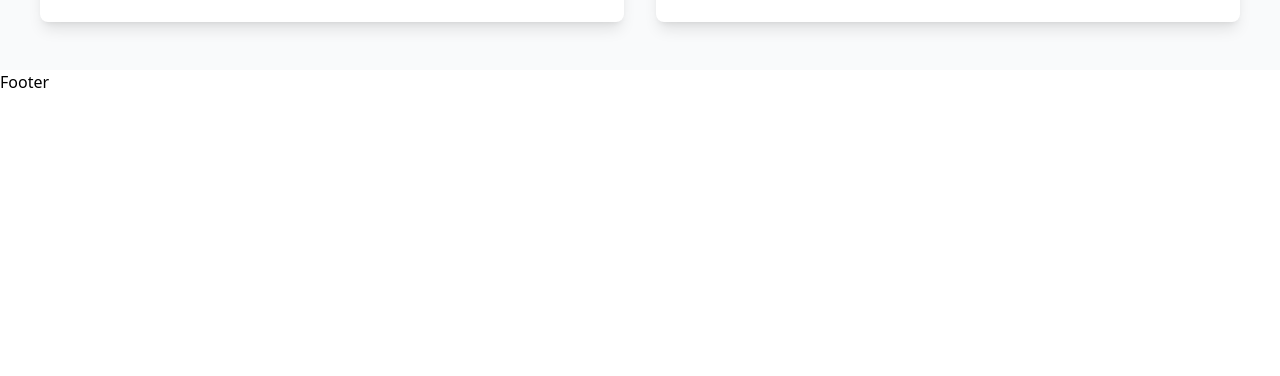
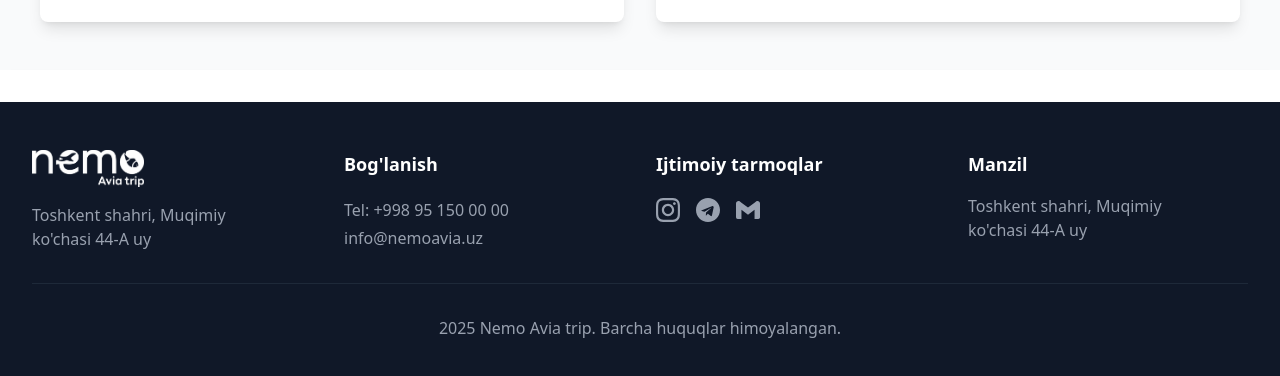
Before and after one commit to oromova/Nemo-sayt, a React (Vite) app: page / in a window 1280 px wide. Shown: the part 4933-5309 px from the top of the page. Before the commit the page ends 5027 px from the top, so only its background shows below. Built offline with nearby package versions, Linux system fonts and the light colour scheme.

Commit message:
Footer finished

```diff
--- a/src/Components/Footer/index.jsx
+++ b/src/Components/Footer/index.jsx
@@ -1,7 +1,48 @@
 import React from 'react'
+import logo from '../../assets/logo.png'
 
 export const Footer = () => {
   return (
-    <div>Footer</div>
+    <footer className='w-[full] h-fit aos-init aos-animate pt-8 shadow-lg bg-white'>
+      <div className='bg-gray-900 w-[full] text-white mx-auto px-4 sm:px-6 lg:px-8 py-12' data-aos='fade-up'>
+        <div className='grid grid-cols-1 md:grid-cols-4 gap-8'>
+          <div className='space-4'>
+            <div className='flex items-center'>
+              <img className='w-28' src={logo} alt="logo" />
+            </div>
+            <p className='text-gray-400 mt-4'>Toshkent shahri, Muqimiy <br /> ko'chasi 44-A uy</p>
+          </div>
+          <div className='space-4'>
+            <h3 className='text-lg font-semibold'>Bog'lanish</h3>
+            <div className='space-2 mt-5'>
+              <p className='text-gray-400'>Tel: +998 95 150 00 00</p>
+              <p className='text-gray-400 mt-1'>info@nemoavia.uz</p>
+            </div>
+          </div>
+          <div className='space-4'>
+            <h3 className='text-lg font-semibold'>Ijtimoiy tarmoqlar</h3>
+            <div className='flex space-x-4 text-gray-400 mt-5'>
+              <a href="https://instagram.com/nemotravel_uz" target='_blank' className='hover:text-white transition-colors'>
+              <svg class="w-6 h-6" viewBox="0 0 24 24" fill="currentColor"><path d="M12 2.163c3.204 0 3.584.012 4.85.07 3.252.148 4.771 1.691 4.919 4.919.058 1.265.069 1.645.069 4.849 0 3.205-.012 3.584-.069 4.849-.149 3.225-1.664 4.771-4.919 4.919-1.266.058-1.644.07-4.85.07-3.204 0-3.584-.012-4.849-.07-3.26-.149-4.771-1.699-4.919-4.92-.058-1.265-.07-1.644-.07-4.849 0-3.204.013-3.583.07-4.849.149-3.227 1.664-4.771 4.919-4.919 1.266-.057 1.645-.069 4.849-.069zm0-2.163c-3.259 0-3.667.014-4.947.072-4.358.2-6.78 2.618-6.98 6.98-.059 1.281-.073 1.689-.073 4.948 0 3.259.014 3.668.072 4.948.2 4.358 2.618 6.78 6.98 6.979 1.281.058 1.689.072 4.948.072 3.259 0 3.668-.014 4.948-.072 4.354-.2 6.782-2.618 6.979-6.98.059-1.28.073-1.689.073-4.948 0-3.259-.014-3.667-.072-4.947-.196-4.354-2.617-6.78-6.979-6.98-1.281-.059-1.69-.073-4.949-.073zm0 5.838c-3.403 0-6.162 2.759-6.162 6.162s2.759 6.163 6.162 6.163 6.162-2.759 6.162-6.163c0-3.403-2.759-6.162-6.162-6.162zm0 10.162c-2.209 0-4-1.79-4-4 0-2.209 1.791-4 4-4s4 1.791 4 4c0 2.21-1.791 4-4 4zm6.406-11.845c-.796 0-1.441.645-1.441 1.44s.645 1.44 1.441 1.44c.795 0 1.439-.645 1.439-1.44s-.644-1.44-1.439-1.44z"></path></svg>
+              </a>
+              <a href="https://t.me/NemoTC" target='blank' className='hover:text-white transition-colors'>
+              <svg class="w-6 h-6" viewBox="0 0 24 24" fill="currentColor"><path d="M12 0C5.373 0 0 5.373 0 12s5.373 12 12 12 12-5.373 12-12S18.627 0 12 0zm5.894 8.221l-1.97 9.28c-.145.658-.537.818-1.084.508l-3-2.21-1.446 1.394c-.14.18-.357.223-.554.223l.198-2.8 5.094-4.613c.223-.198-.054-.31-.346-.112l-6.292 3.957-2.71-.848c-.588-.183-.608-.588.124-.87l10.576-4.082c.49-.182.92.126.752.873z"></path></svg>
+              </a>
+              <a href="mailto:Info@nemoaviatrip.uz" className='hover:text-white transition-colors'>
+              <svg class="w-6 h-6" viewBox="0 0 24 24" fill="currentColor"><path d="M24 5.457v13.909c0 .904-.732 1.636-1.636 1.636h-3.819V11.73L12 16.64l-6.545-4.91v9.273H1.636A1.636 1.636 0 0 1 0 19.366V5.457c0-2.023 2.309-3.178 3.927-1.964L5.455 4.64 12 9.548l6.545-4.91 1.528-1.145C21.69 2.28 24 3.434 24 5.457z"></path></svg>
+              </a>
+            </div>
+          </div>
+          <div className='space-4'>
+            <h3 className='text-lg font-semibold'>Manzil</h3>
+            <p className='text-gray-400 mt-4'>Toshkent shahri, Muqimiy <br /> ko'chasi 44-A uy</p>
+          </div>
+        </div>
+        <div className='pt-8 mt-8 border-t border-gray-800 text-center'>
+          <p className='text-gray-400'>
+            2025 Nemo Avia trip. Barcha huquqlar himoyalangan.</p>
+        </div>
+      </div>
+    </footer>
   )
 }
--- a/src/Pages/Contact.jsx
+++ b/src/Pages/Contact.jsx
@@ -79,12 +79,20 @@ export const Contact = () => {
           {/* 3 */}
           <div className='bg-white rounded-lg shadow-lg p-6 mt-6'>
             <div className='w-full h-[350px] rounded-lg overflow-hidden'>
-              <iframe src="https://www.google.com/maps/embed?pb=!1m18!1m12!1m3!1d2998.2835640978988!2d69.23692447590305!3d41.28093263920834!2m3!1f0!2f0!3f0!3m2!1i1024!2i768!4f13.1!3m3!1m2!1s0x38ae8af549caa943%3A0xb57ba020a1de5d09!2z0YPQu9C40YbQsCDQnNGD0LrQuNC80LggNDQsINCi0LDRiNC60LXQvdGCLCBUYXNoa2VudCwg0KPQt9Cx0LXQutC40YHRgtCw0L0!5e0!3m2!1sru!2s!4v1734545057788!5m2!1sru!2s" frameborder="0"></iframe>
+              <iframe
+                src="https://www.google.com/maps/embed?pb=!1m18!1m12!1m3!1d2998.2835640978988!2d69.23692447590305!3d41.28093263920834!2m3!1f0!2f0!3f0!3m2!1i1024!2i768!4f13.1!3m3!1m2!1s0x38ae8af549caa943%3A0xb57ba020a1de5d09!2z0YPQu9C40YbQsCDQnNGD0LrQuNC80LggNDQsINCi0LDRiNC60LXQvdGCLCBUYXNoa2VudCwg0KPQt9Cx0LXQutC40YHRgtCw0L0!5e0!3m2!1sru!2s!4v1734545057788!5m2!1sru!2s"
+                width="100%"
+                height="100%"
+                style={{ border: 0 }}
+                allowFullScreen=""
+                loading="lazy"
+                referrerPolicy="no-referrer-when-downgrade"
+                className="rounded-lg"
+              />
             </div>
           </div>
         </div>
       </div>
     </div>
-
   );
 };
```
